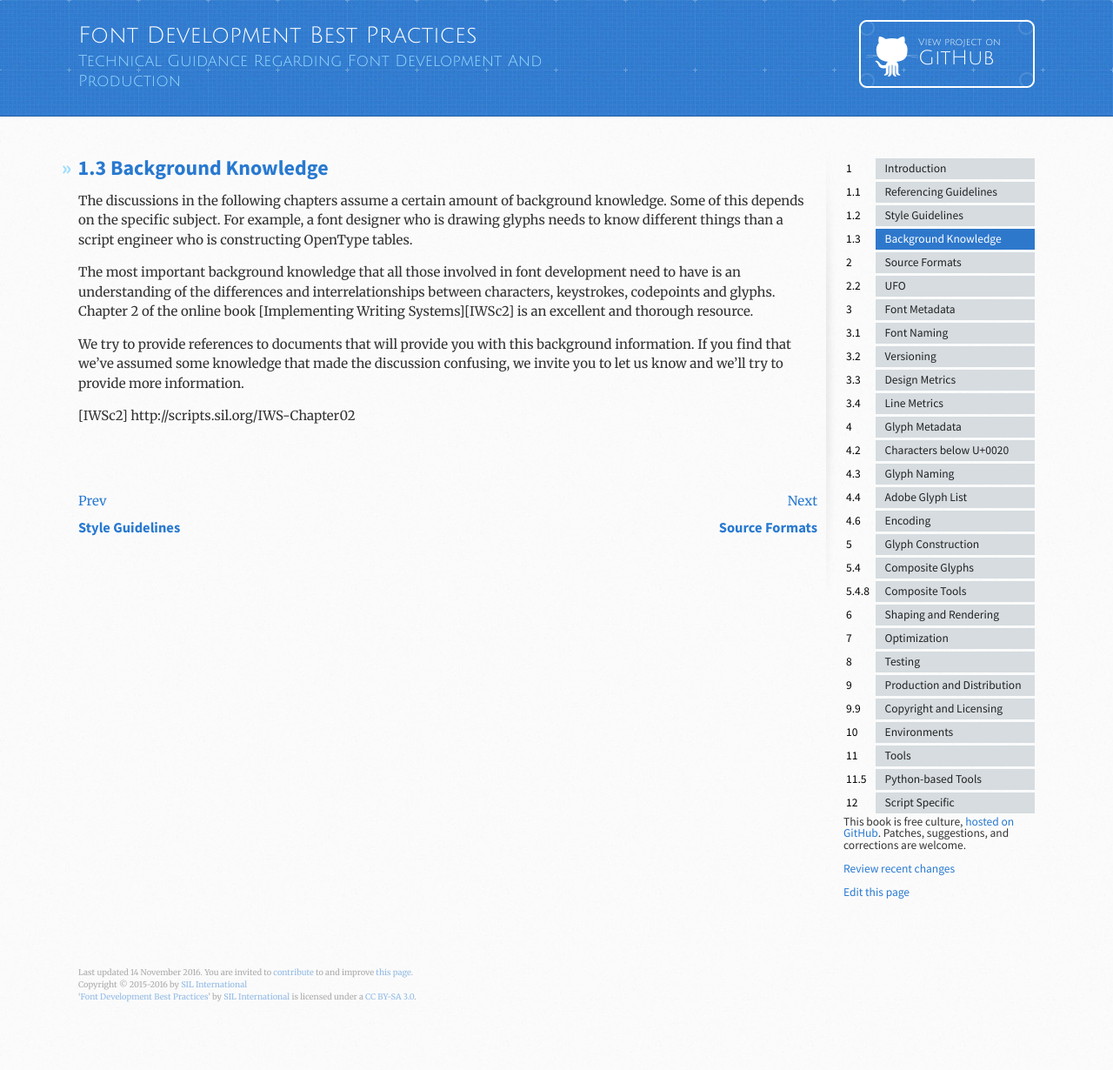
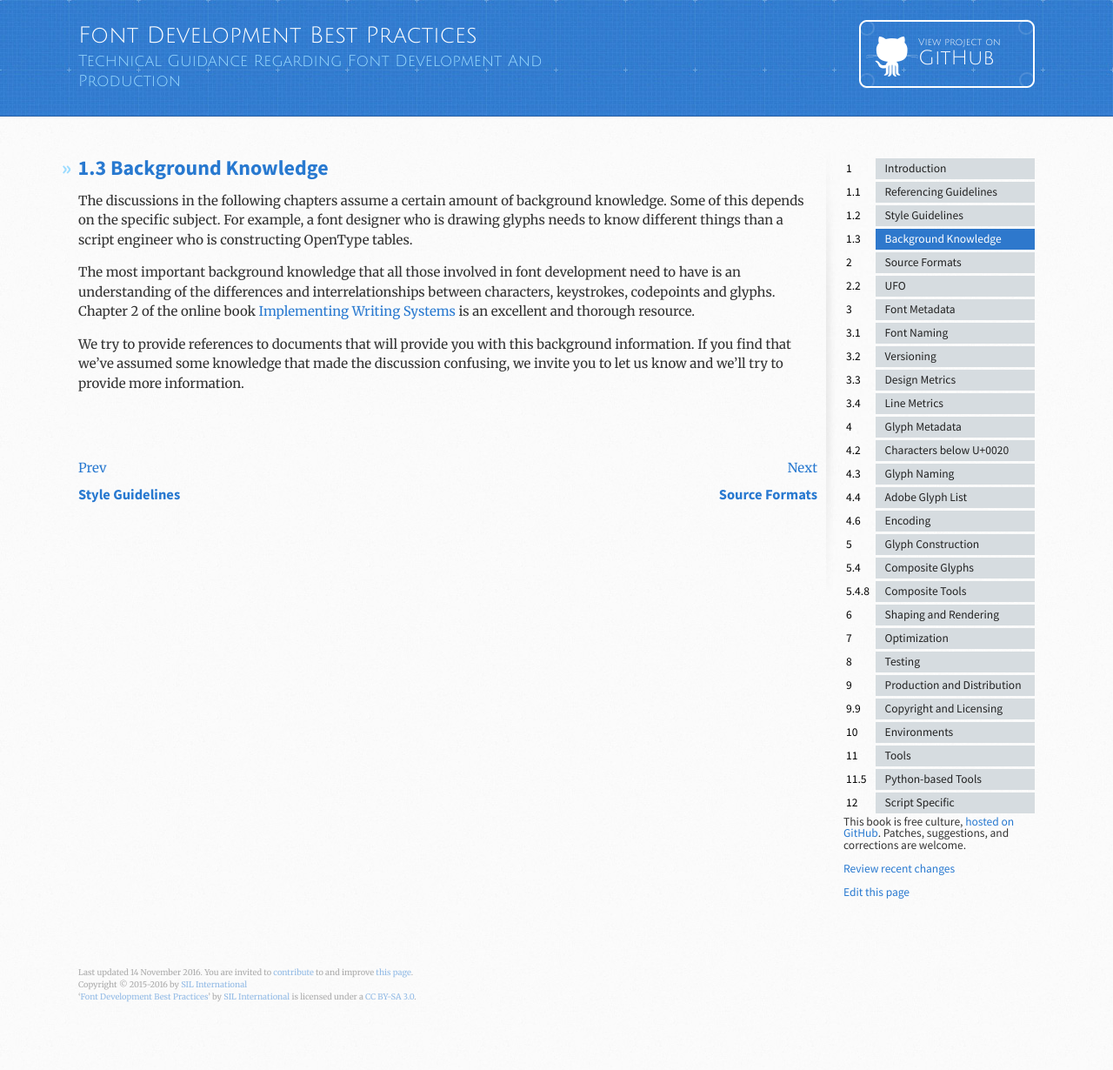
Before and after one commit to silnrsi/FDBP, a Jekyll site: the page built from en-US/Background_Knowledge.md, in a window 1280 px wide. Shown: the whole page at 87% size. Built offline with Jekyll 4.4.1, drawn with Linux system fonts in a browser that asks for light colours.

Commit message:
Making link work

```diff
--- a/en-US/Background_Knowledge.md
+++ b/en-US/Background_Knowledge.md
@@ -16,4 +16,4 @@ The most important background knowledge that all those involved in font developm
 We try to provide references to documents that will provide you with this background information.
 If you find that we've assumed some knowledge that made the discussion confusing, we invite you to let us know and we'll try to provide more information.
 
-[IWSc2] http://scripts.sil.org/IWS-Chapter02
+[IWSc2]: http://scripts.sil.org/IWS-Chapter02
```
